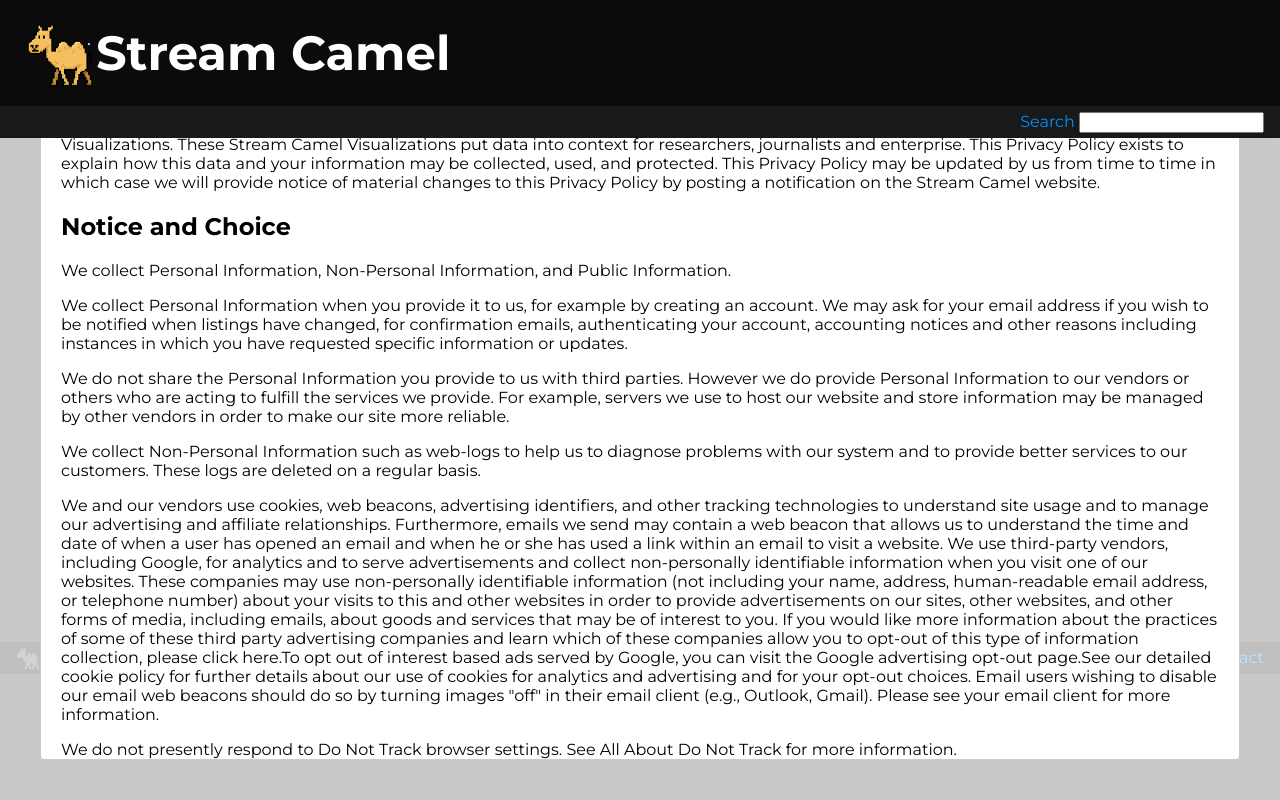
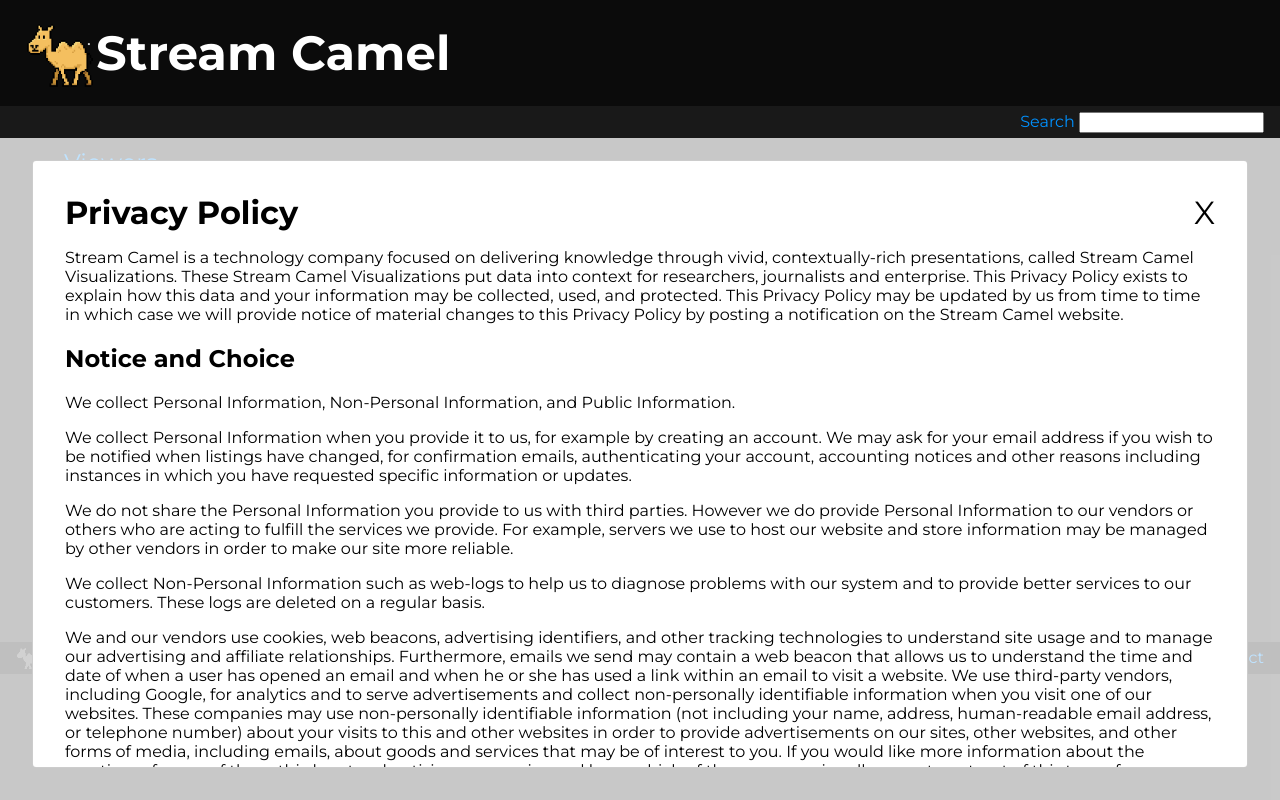
Before and after one commit to streamcamel/torso, a React (Create React App) app: page / in a window 1280 px wide. Both pictures are taken after a click on the element "Privacy". Built offline with nearby package versions, Linux system fonts and the light colour scheme; no server answers.

Commit message:
Fixed Privacy modal dialog css

```diff
--- a/src/App.css
+++ b/src/App.css
@@ -292,6 +292,20 @@
   background-color: #0091FF;
 }
 
+.ModalPolicyDialog {
+    position: absolute;
+    top: 10em;
+    left: 2em;
+    right: 2em;
+    bottom: 2em;
+    border: 1px solid rgb(204, 204, 204);
+    background: rgb(255, 255, 255);
+    overflow: auto;
+    border-radius: 4px;
+    outline: none;
+    padding: 2em;
+}
+
 .ModalPolicy {
   font-size: 1em;
 }
@@ -305,6 +319,7 @@
   font-size: 2em;
   position: absolute;
   right: 1em;
+  cursor: pointer;
 }
 
 
@@ -333,6 +348,10 @@
     width: 30%;
   }
 
+  .ModalPolicyDialog {
+    top: 8em;
+  }
+
   .ModalPolicy {
     font-size: 0.7em;
   }
--- a/src/components/Privacy.js
+++ b/src/components/Privacy.js
@@ -19,7 +19,7 @@
 
         <Modal
         isOpen={showPrivacy}
-        contentLabel="Example Modal">
+        className="ModalPolicyDialog">
 
         <div className="ModalPolicy">
             <span className="ModalPolicyTitle">Privacy Policy</span><span title="X" className="ModalPolicyCloseButton" onClick={onHidePrivacy}>X</span>
```
